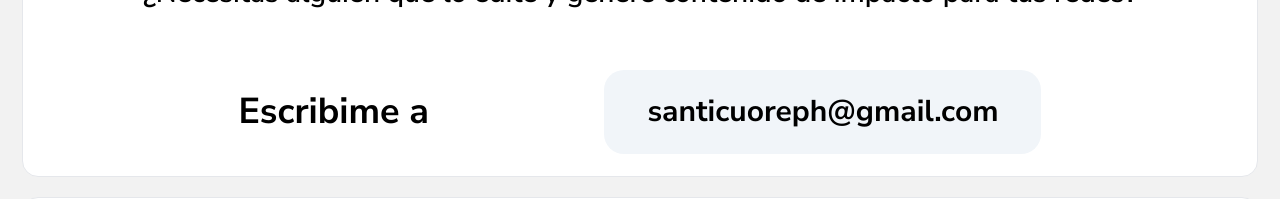
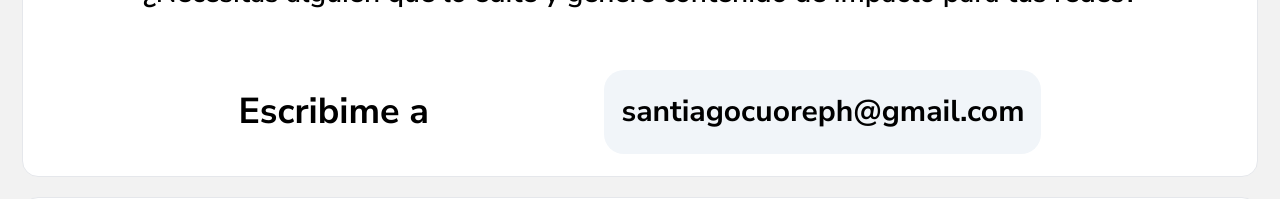
Before and after one commit to FooTalent/Landing-SantiCuoreph, a Next.js app: page /contacto in a window 1280 px wide. Shown: the part 950-1149 px from the top of the page. Built offline with nearby package versions, Linux system fonts and the light colour scheme.

Commit message:
cambiado mail en contacto

```diff
--- a/src/app/contacto/page.tsx
+++ b/src/app/contacto/page.tsx
@@ -3,6 +3,7 @@ import Link from "next/link";
 import React from "react";
 import CustomButton from "../Componentes/CustomButton";
 import Images from "./components/Images";
+import Image from "next/image";
 const page = () => {
   return (
     <>
@@ -22,10 +23,12 @@ const page = () => {
             audiovisual de calidad,
             <br className="hidden xl:block" /> a un mensaje de distancia
           </h3>
-          <img
+          <Image
             src="/assets/img/fondoContact1.jpeg"
             alt="bg"
             className="xl:w-[245px] w-[200px] mx-auto rounded-full"
+            width={100}
+            height={100}
           />
         </div>
         <div className="px-5 xl:px-40 text-center space-y-10">
@@ -59,9 +62,9 @@ const page = () => {
             <p className="text-center font-bold xl:text-[36px] my-auto">
               Escribime a{" "}
             </p>
-            <a href="mailto:santicuroeph@gmail.com" className="text-center ">
+            <a href="mailto:santiagocuoreph@gmail.com" className="text-center ">
               <CustomButton
-                title="santicuoreph@gmail.com"
+                title="santiagocuoreph@gmail.com"
                 styles="xl:bg-slate-100  xl:h-[84px] xl:w-[437px] transition-all ease-in-out duration-300 xl:border-none px-4 py-4 w-max mx-auto xl:mx-0 border xl:shadow-none shadow-md bg-white rounded-[20px] font-bold hover:bg-principalHover"
               />
             </a>
```
